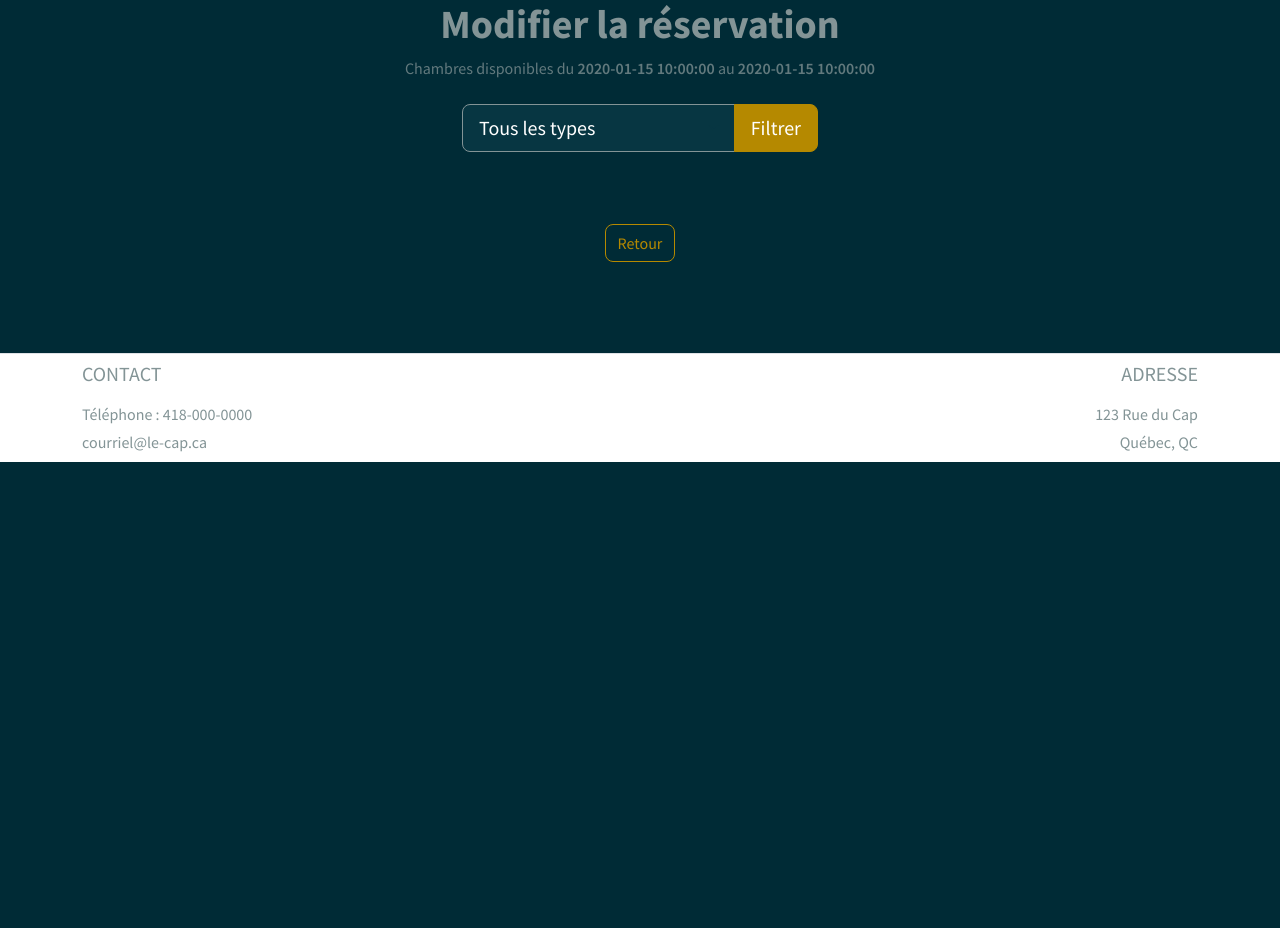
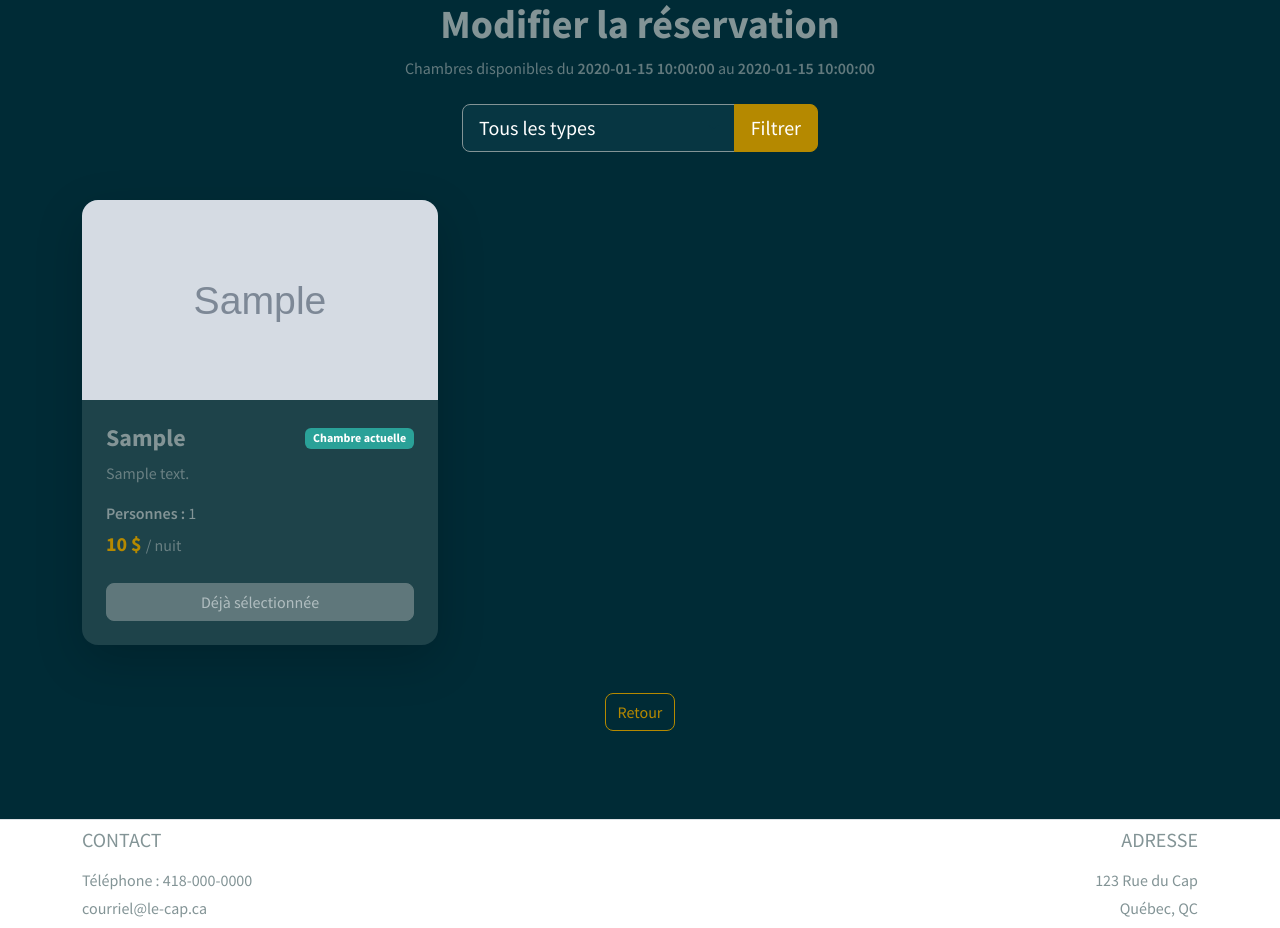
Before and after one commit to JosianeManzi/Le-Cap, a Flask app: template templates/reservations/modifier_reservation.jinja in a window 1280 px wide. Shown: the part 178-1106 px from the top of the page. Before the commit the page ends 640 px from the top, so only its background shows below. Run offline with Flask 3, Linux system fonts and the light colour scheme; the template is opened without the code that fills it: most values are stand-ins (such as "Sample title", 1, 10 or a date in 2020); grey boxes marked "Sample" are stand-in pictures; some libraries are stand-ins or nearby versions.

Commit message:
MAJ: des fonctions page_modifier_reservation et recuperer_type_chambre. Ajout: fonction modifier_chambre_reservation et interface

```diff
--- a/templates/reservations/modifier_reservation.jinja
+++ b/templates/reservations/modifier_reservation.jinja
@@ -13,14 +13,18 @@
         </p>
     </div>
 
-<form method="get" action="{{ url_for('reservation.type_chambre', type_Chambre = type_chambre) }}" class="row justify-content-center mb-5">
+    <form method="get" action="{{ url_for('reservations.page_modifier_reservation', id_reservation=reservation.id) }}"
+        class="row justify-content-center mb-5">
         <div class="col-12 col-md-6 col-lg-4">
             <div class="input-group input-group-lg">
                 <select class="form-select bg-dark text-white border-secondary" name="type_chambre">
                     <option class="bg-dark text-white" value="">Tous les types</option>
-                <option class="bg-dark text-white" value="Simple">Simple</option>
-                <option class="bg-dark text-white" value="Suite" >Suite</option>
-                <option class="bg-dark text-white" value="Luxueux">Luxueux</option>
+                    <option class="bg-dark text-white" value="Simple" {% if type_chambre=='Simple' %}selected{% endif
+                        %}>Simple</option>
+                    <option class="bg-dark text-white" value="Suite" {% if type_chambre=='Suite' %}selected{% endif %}>
+                        Suite</option>
+                    <option class="bg-dark text-white" value="Luxueux" {% if type_chambre=='Luxueux' %}selected{% endif
+                        %}>Luxueux</option>
                 </select>
                 <button type="submit" class="btn btn-primary">Filtrer</button>
             </div>
@@ -28,7 +32,35 @@
     </form>
     <div class="row g-4">
         {% for chambre in chambres %}
-
+        <div class="col-12 col-md-6 col-lg-4">
+            <div class="card border-0 shadow-lg rounded-4 h-100 overflow-hidden">
+                <img src="{{ url_for('static', filename='img/' ~ chambre.image) }}" alt="{{ chambre.type_chambre }}"
+                    class="card-img-top" style="height: 200px; object-fit: cover;">
+                <div class="card-body p-4 d-flex flex-column">
+                    <div class="d-flex justify-content-between align-items-center mb-2">
+                        <h4 class="fw-bold mb-0">{{ chambre.type_chambre }}</h4>
+                        {% if chambre.id == reservation.chambre_id %}
+                        <span class="badge bg-success">Chambre actuelle</span>
+                        {% endif %}
+                    </div>
+                    <p class="text-muted">{{ chambre.description }}</p>
+                    <p class="mb-1"><span class="fw-semibold">Personnes :</span> {{ chambre.nb_personnes }}</p>
+                    <p class="fw-bold text-primary fs-5 mb-4">{{ chambre.prix_nuit }} $ <span class="fs-6 fw-normal text-muted">/ nuit</span></p>
+                    <form method="post"
+                        action="{{ url_for('reservations.page_modifier_reservation', id_reservation=reservation.id) }}"
+                        class="mt-auto">
+                        <input type="hidden" name="chambre_id" value="{{ chambre.id }}">
+                        {% if chambre.id == reservation.chambre_id %}
+                        <button type="button" class="btn btn-secondary w-100 rounded-3" disabled>Déjà
+                            sélectionnée</button>
+                        {% else %}
+                        <button type="submit" class="btn btn-primary w-100 rounded-3">Modifier pour cette
+                            chambre</button>
+                        {% endif %}
+                    </form>
+                </div>
+            </div>
+        </div>
         {% else %}
         <div class="col-12">
             <div class="card border-0 shadow-sm rounded-4">
```
Also changed, not shown: bd.py (+11 -4 lines), routes_reservations.py (+26 -2 lines). Lines whose indentation alone changed are shown as unchanged.
